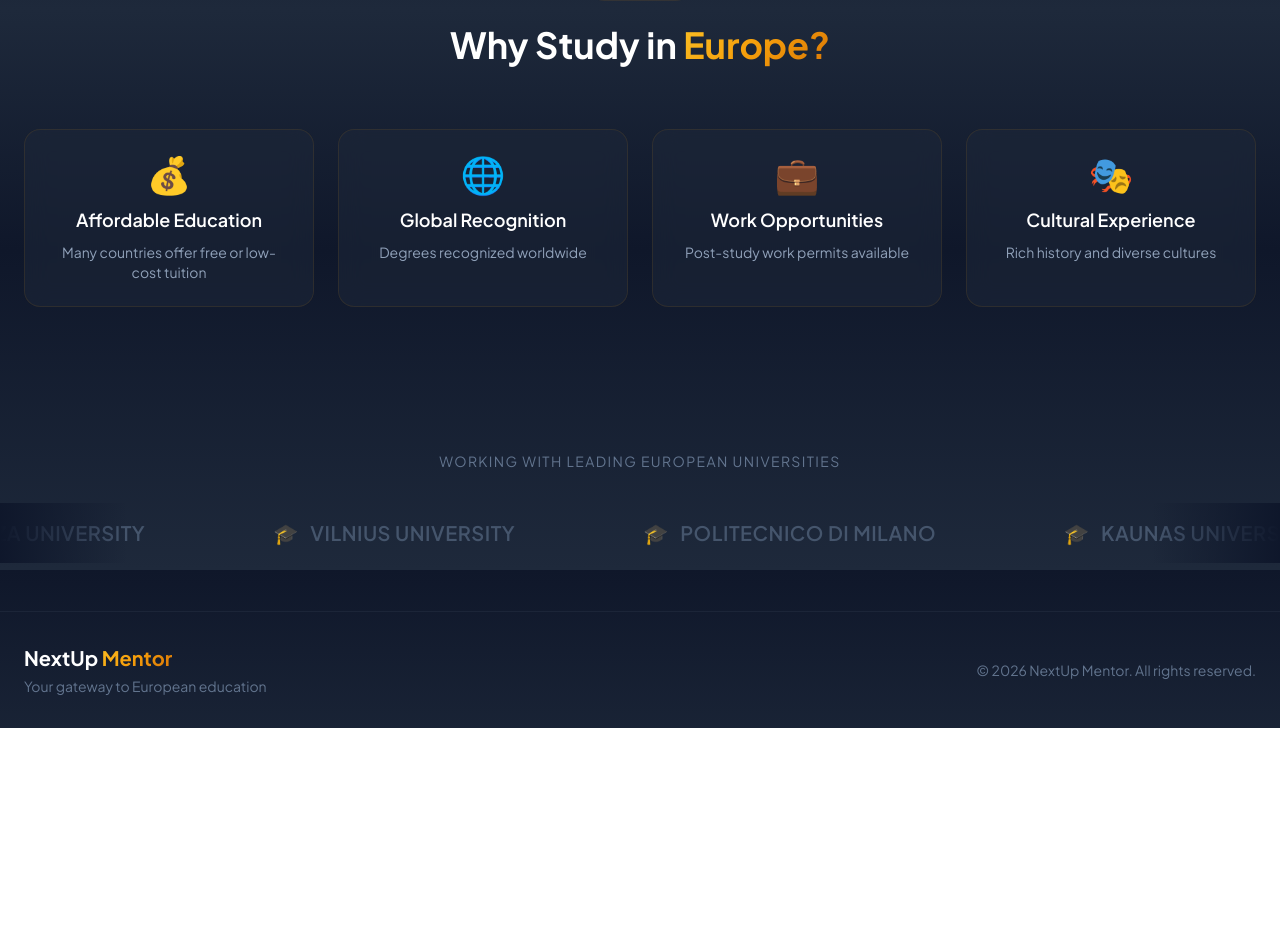
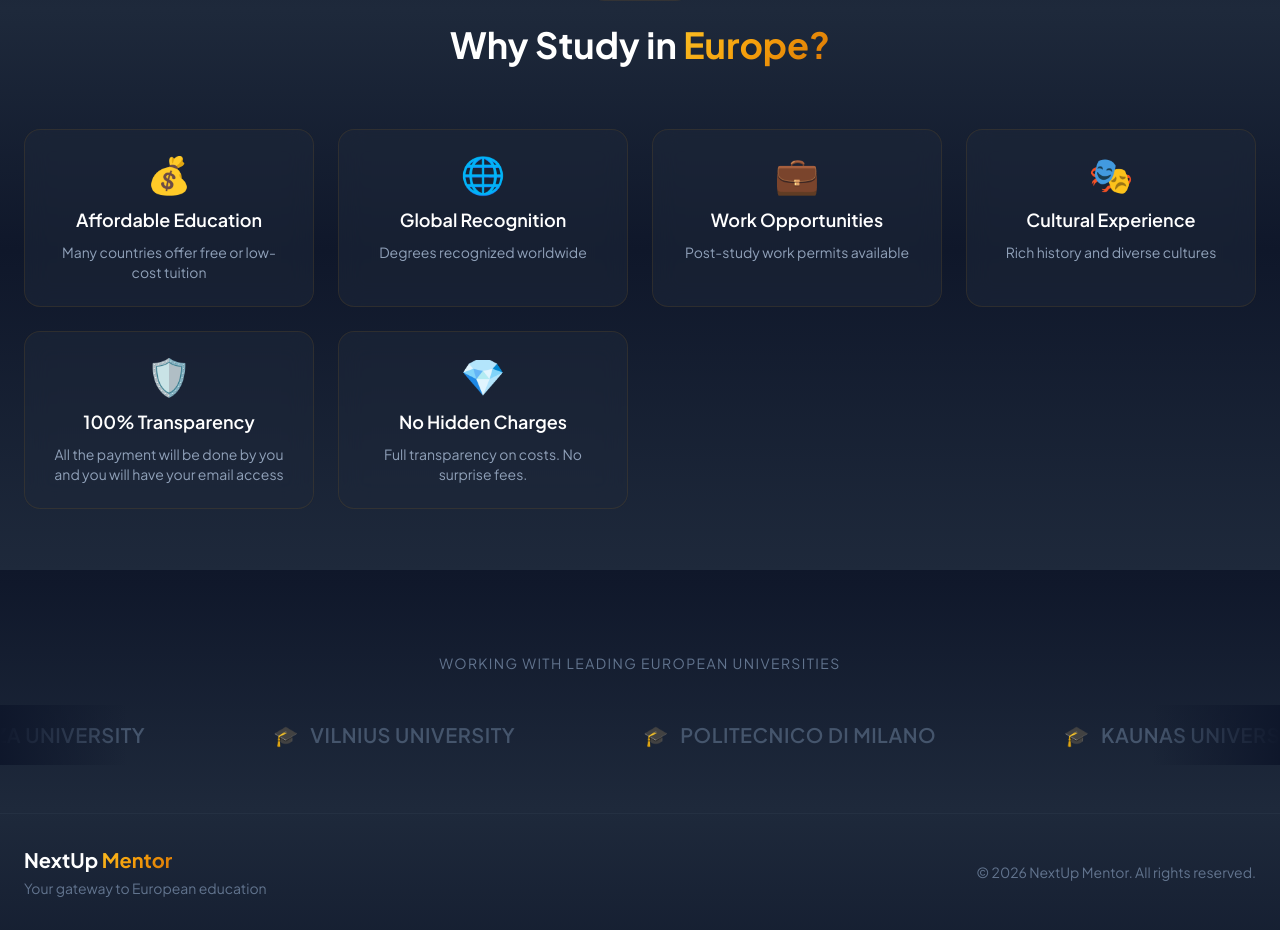
Before and after one commit to workmail1803-ai/Nextup, a Next.js app: page /destinations in a window 1280 px wide. Shown: the part 1830-2760 px from the top of the page. Before the commit the page ends 2558 px from the top, so only its background shows below. Built offline with nearby package versions, Linux system fonts and the light colour scheme; no server answers; the database is empty.

Commit message:
Update destinations: Add Transparency and No Hidden Charges cards

```diff
--- a/src/app/destinations/page.tsx
+++ b/src/app/destinations/page.tsx
@@ -133,6 +133,8 @@ function DestinationsContent() {
                             { icon: "🌐", title: "Global Recognition", desc: "Degrees recognized worldwide" },
                             { icon: "💼", title: "Work Opportunities", desc: "Post-study work permits available" },
                             { icon: "🎭", title: "Cultural Experience", desc: "Rich history and diverse cultures" },
+                            { icon: "🛡️", title: "100% Transparency", desc: "All the payment will be done by you and you will have your email access" },
+                            { icon: "💎", title: "No Hidden Charges", desc: "Full transparency on costs. No surprise fees." },
                         ].map((item, index) => (
                             <motion.div
                                 key={item.title}
```
